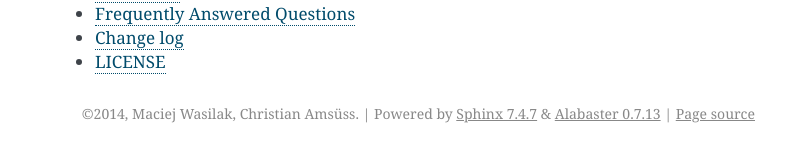
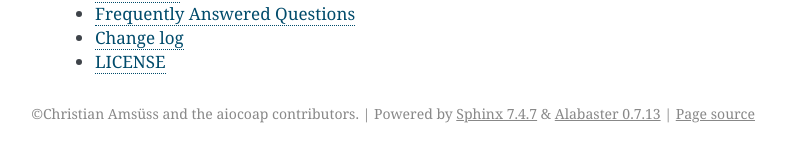
Before and after one commit to chrysn/aiocoap, a Sphinx documentation site: the page built from doc/index.rst, in a window 1280 px wide and 900 px high, scrolled down 2106 px. Shown: the part 747-897 px from the top of the window, without its empty margins (355-1141 px from the left). Built offline with Sphinx 7.4.7, drawn with Linux system fonts in a browser that asks for light colours; pages that are not in the unit, such as notebooks, are missing from menus.

Commit message:
Copyright: Update files not caught in the previous batch edit

```diff
--- a/doc/conf.py
+++ b/doc/conf.py
@@ -22,7 +22,7 @@ source_suffix = '.rst'
 master_doc = 'index'
 
 project = 'aiocoap'
-copyright = '2014, Maciej Wasilak, Christian Amsüss'
+copyright = 'Christian Amsüss and the aiocoap contributors'
 
 # The short X.Y version.
 version = '0.4'
```
Also changed, not shown: 10 other files.
